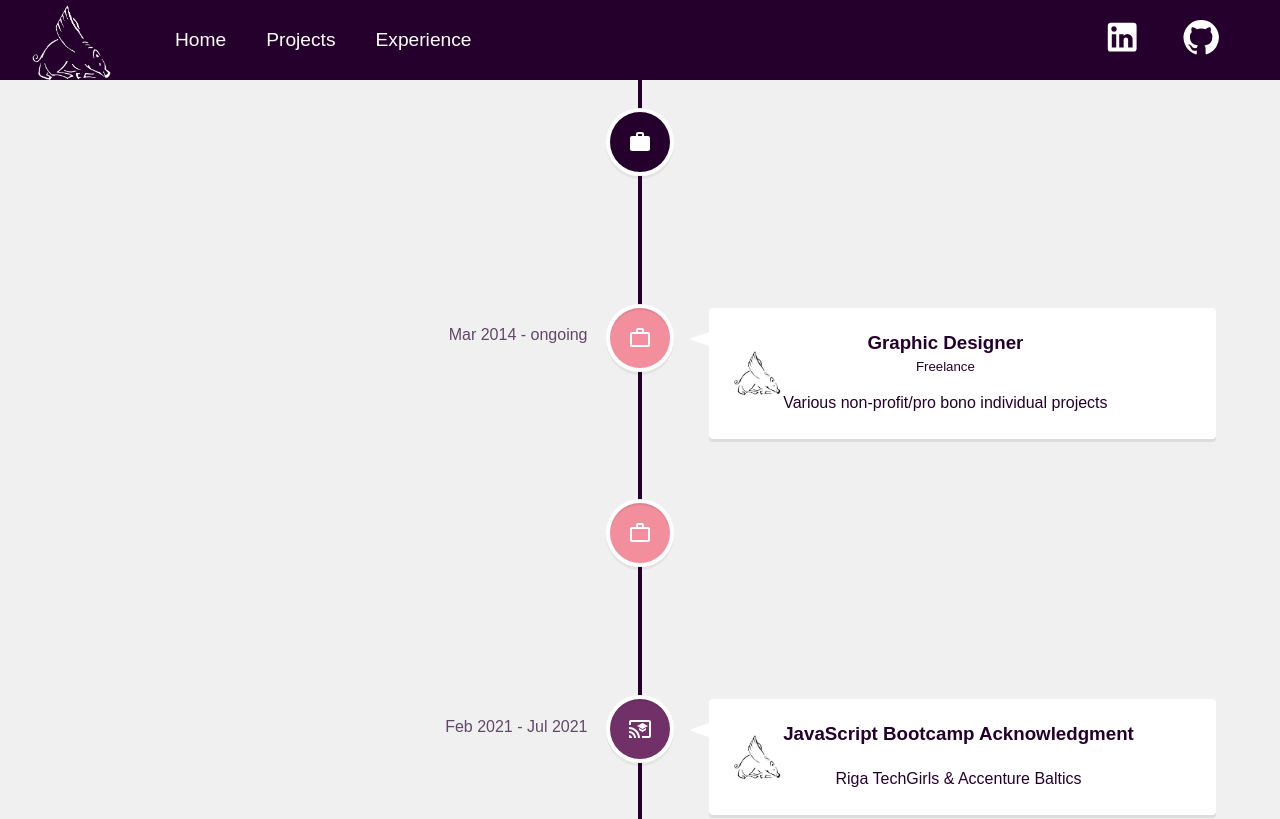
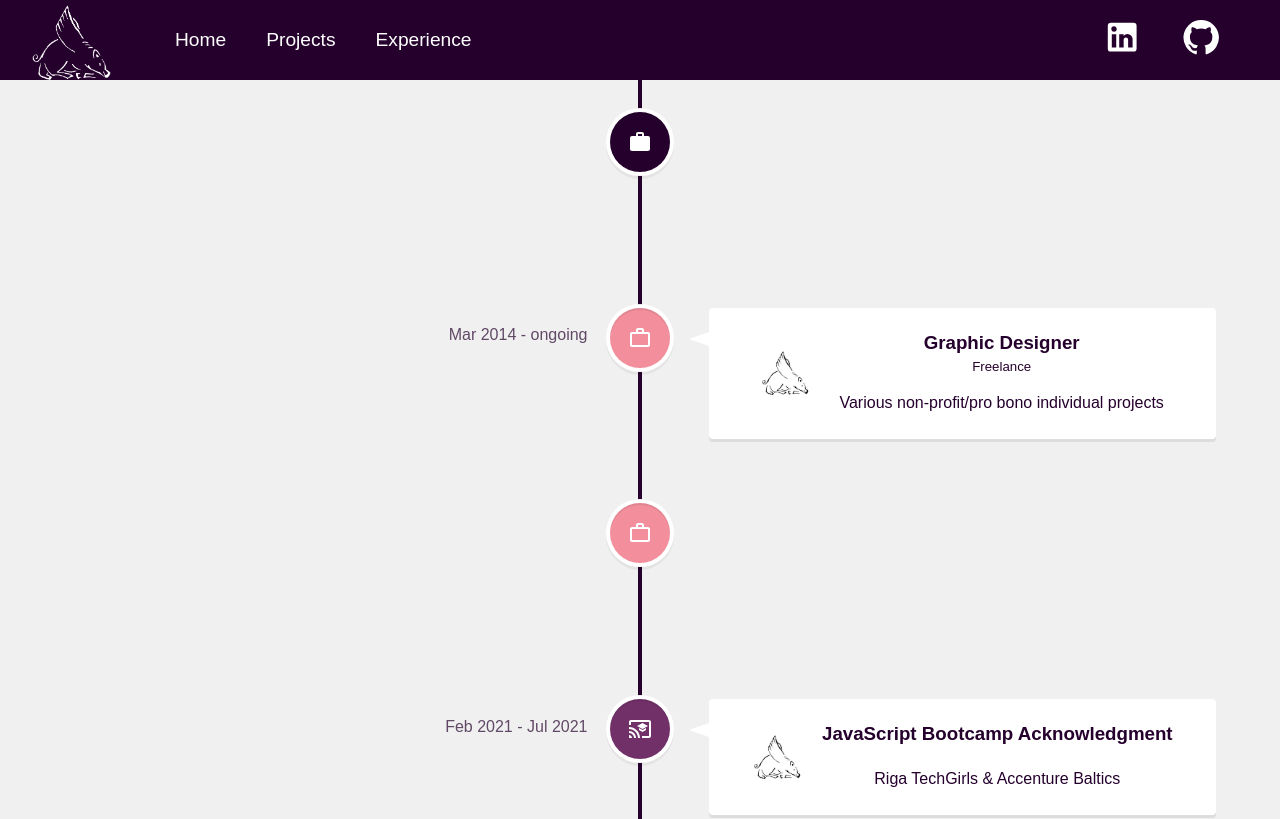
Before and after one commit to SabineZilde/Portfolio-project, a React (Create React App) app: page /experience in a window 1280 px wide. Shown: the top 819 px of the page. Built offline with nearby package versions, Linux system fonts and the light colour scheme.

Commit message:
style: logo placement

```diff
--- a/src/pages/Experience.jsx
+++ b/src/pages/Experience.jsx
@@ -51,9 +51,9 @@ function Experience() {
               contentArrowStyle={{ borderRight: '20px solid #fff' }}
               key={idx}
             >
-              <div style={{ display: 'flex', alignItems: 'center'}}>
+              <div style={{ display: 'flex', alignItems: 'center', justifyContent: 'space-evenly' }}>
                 <img src={logo} alt="" style={{ height: '50px' }} />
-                <div style={{ display: 'flex', flexDirection: 'column', justifyContent: 'center'}}>
+                <div style={{ display: 'flex', flexDirection: 'column' }}>
                   <h3 className="vertical-timeline-element-title">{experience.title}</h3>
                   <h5 className="vertical-timeline-element-subtitle">{experience.subtitle}</h5>
                   <p>{experience.company}</p>
```
